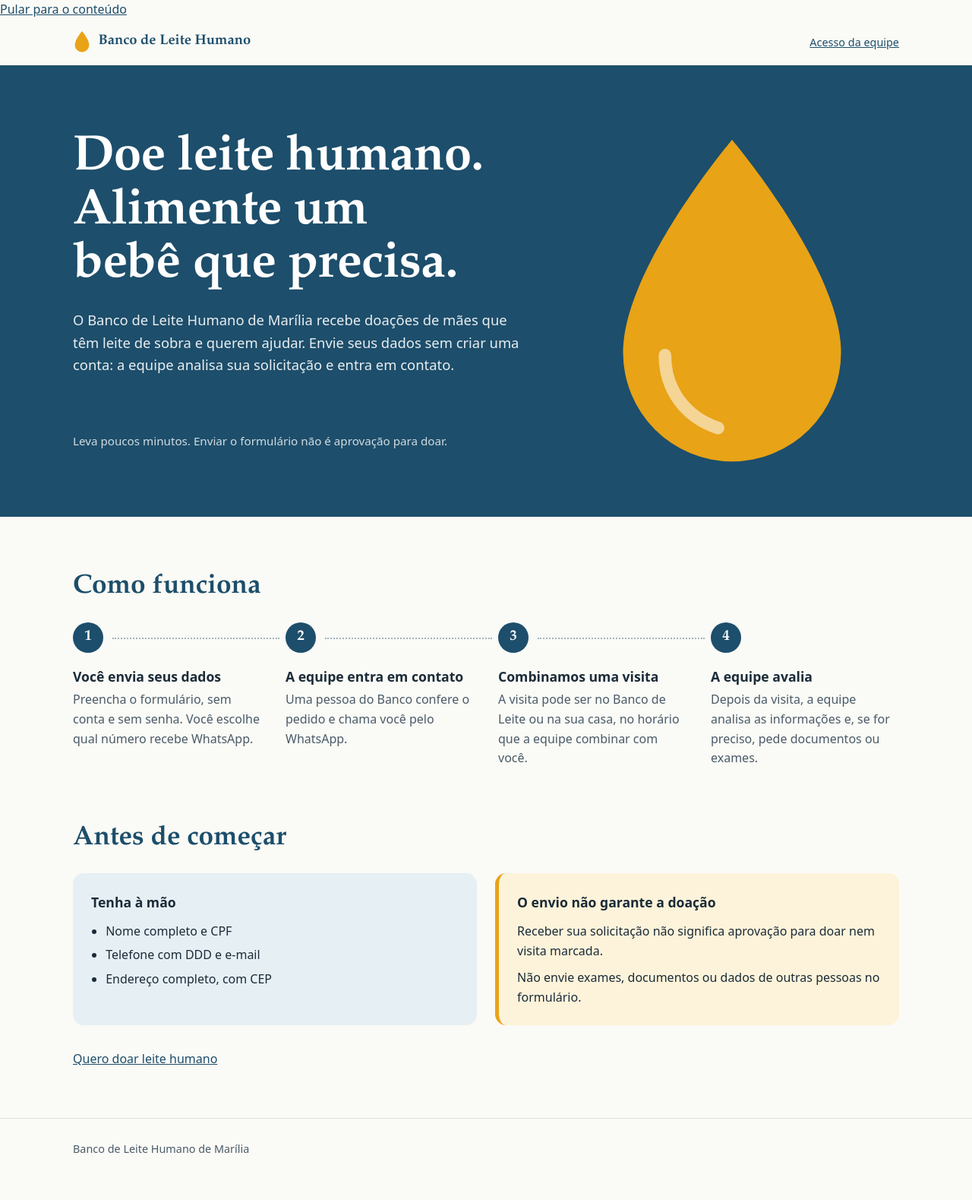
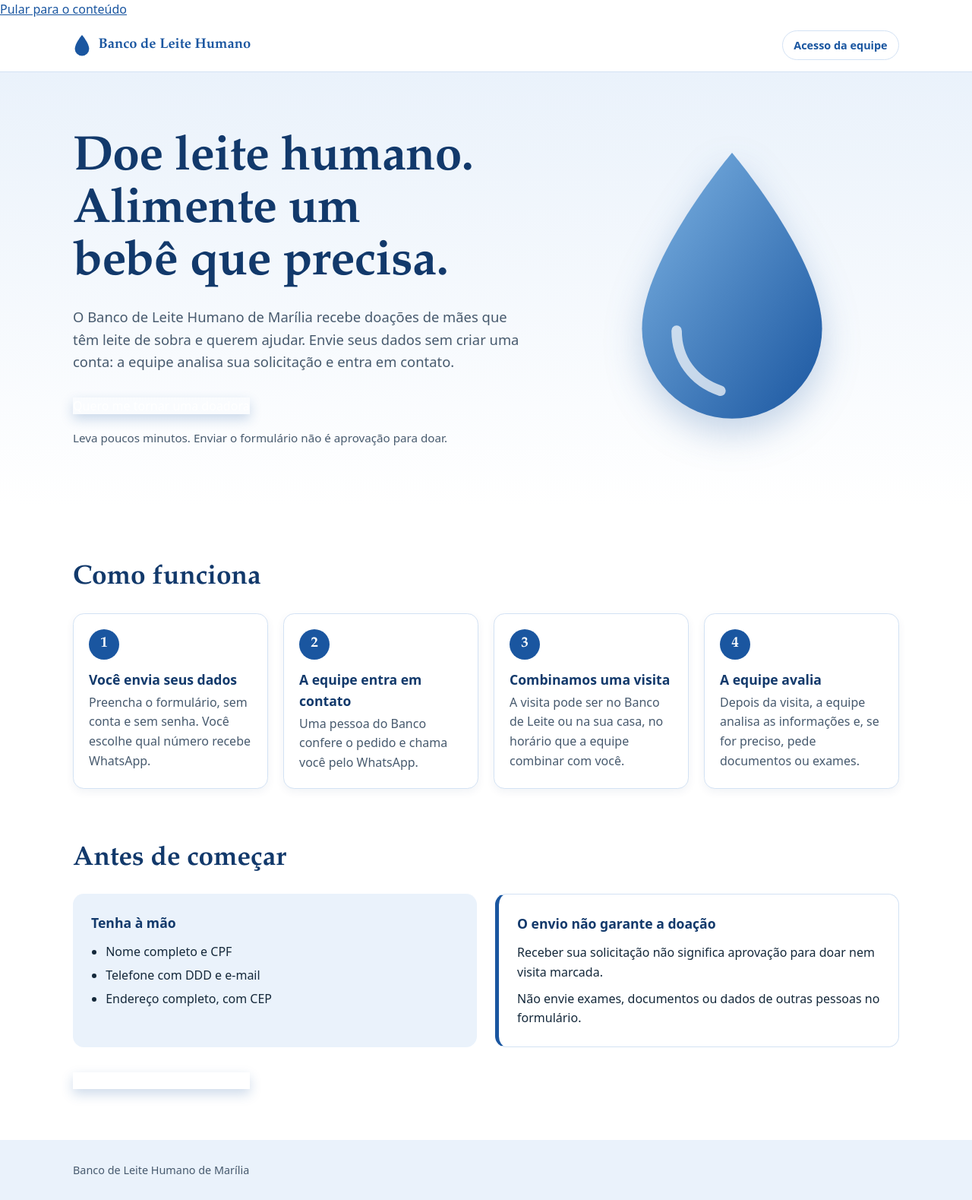
Before and after one commit to BlGMACK/FPA-Banco-de-Leite, a Laravel app: page / in a window 1280 px wide. Shown: the whole page at 76% size. Before the commit the page ends 1517 px from the top, so only its background shows below. Run offline with Laravel 12, Linux system fonts and the light colour scheme; style sheets or scripts are compiled from the project's sources.

Commit message:
Alteracao da interface inicial

```diff
--- a/resources/css/app.css
+++ b/resources/css/app.css
@@ -8,16 +8,17 @@
 /* ==========================================================================
    Área pública (início, /doar, pedido recebido)
    Tokens e componentes com prefixo blh- para não colidir com o Bootstrap.
-   Dourado = referência ao Agosto Dourado, campanha brasileira de aleitamento.
+   Paleta: branco e azul. Os tokens abaixo valem para toda a área pública.
    ========================================================================== */
 :root {
-    --blh-papel: #fafaf6;
-    --blh-tinta: #1b2b38;
-    --blh-tinta-suave: #4a5b68;
-    --blh-azul: #1d4e6b;
-    --blh-azul-claro: #e6eff4;
-    --blh-ouro: #e8a317;
-    --blh-ouro-forte: #f2b335;
+    --blh-papel: #ffffff;
+    --blh-tinta: #14283a;
+    --blh-tinta-suave: #475a6e;
+    --blh-azul: #1a56a0;
+    --blh-azul-escuro: #12396b;
+    --blh-azul-medio: #5b9bd5;
+    --blh-azul-claro: #eaf2fb;
+    --blh-azul-borda: #d3e2f4;
     --blh-fonte-titulo: "Iowan Old Style", "Palatino Linotype", Palatino, "Book Antiqua", Georgia, serif;
     --blh-fonte-texto: system-ui, -apple-system, "Segoe UI", Roboto, "Helvetica Neue", Arial, sans-serif;
 }
@@ -41,14 +42,15 @@
 }
 
 /* Cabeçalho e rodapé */
-.blh-topo { border-bottom: 1px solid rgba(27, 43, 56, .12); }
+.blh-topo { background: #fff; border-bottom: 1px solid var(--blh-azul-borda); }
 .blh-topo__linha { display: flex; align-items: center; justify-content: space-between; gap: 1rem; padding-block: .9rem; }
-.blh-marca { display: inline-flex; align-items: center; gap: .6rem; color: var(--blh-azul); text-decoration: none; font-family: var(--blh-fonte-titulo); font-size: 1.15rem; font-weight: 700; }
+.blh-marca { display: inline-flex; align-items: center; gap: .6rem; color: var(--blh-azul-escuro); text-decoration: none; font-family: var(--blh-fonte-titulo); font-size: 1.15rem; font-weight: 700; white-space: nowrap; }
 .blh-marca svg { width: 1.5rem; height: 1.9rem; flex: none; }
-.blh-marca { white-space: nowrap; }
-.blh-topo__acesso { font-size: .9rem; color: var(--blh-tinta-suave); text-align: right; }
-@media (max-width: 26rem) { .blh-marca { font-size: 1rem; } .blh-topo__acesso { font-size: .85rem; } }
-.blh-rodape { margin-top: 4rem; border-top: 1px solid rgba(27, 43, 56, .12); padding-block: 1.75rem; color: var(--blh-tinta-suave); font-size: .9rem; }
+.blh-marca svg path { fill: var(--blh-azul); }
+.blh-topo__acesso { font-size: .9rem; font-weight: 600; text-align: right; text-decoration: none; padding: .45rem .9rem; border: 1px solid var(--blh-azul-borda); border-radius: 2rem; color: var(--blh-azul); }
+.blh-topo__acesso:hover { background: var(--blh-azul-claro); }
+@media (max-width: 26rem) { .blh-marca { font-size: 1rem; } .blh-topo__acesso { font-size: .85rem; padding-inline: .7rem; } }
+.blh-rodape { margin-top: 4rem; background: var(--blh-azul-claro); padding-block: 1.75rem; color: var(--blh-tinta-suave); font-size: .9rem; }
 
 /* Botões (usa as variáveis do .btn do Bootstrap) */
 .btn-blh {
@@ -56,64 +58,65 @@
     --bs-btn-padding-y: .85rem;
     --bs-btn-font-weight: 700;
     --bs-btn-border-radius: .6rem;
-    --bs-btn-color: var(--blh-tinta);
-    --bs-btn-bg: var(--blh-ouro);
-    --bs-btn-border-color: var(--blh-ouro);
-    --bs-btn-hover-color: var(--blh-tinta);
-    --bs-btn-hover-bg: var(--blh-ouro-forte);
-    --bs-btn-hover-border-color: var(--blh-ouro-forte);
-    --bs-btn-active-color: var(--blh-tinta);
-    --bs-btn-active-bg: #d1920f;
-    --bs-btn-active-border-color: #d1920f;
-    --bs-btn-focus-shadow-rgb: 29, 78, 107;
+    --bs-btn-color: #fff;
+    --bs-btn-bg: var(--blh-azul);
+    --bs-btn-border-color: var(--blh-azul);
+    --bs-btn-hover-color: #fff;
+    --bs-btn-hover-bg: var(--blh-azul-escuro);
+    --bs-btn-hover-border-color: var(--blh-azul-escuro);
+    --bs-btn-active-color: #fff;
+    --bs-btn-active-bg: var(--blh-azul-escuro);
+    --bs-btn-active-border-color: var(--blh-azul-escuro);
+    --bs-btn-focus-shadow-rgb: 91, 155, 213;
+    box-shadow: 0 .4rem 1rem rgba(26, 86, 160, .22);
 }
+/* .blh-site a (azul) tem mais especificidade que .btn: sem isto o texto do botão fica azul sobre azul. */
+.blh-site a.btn-blh { color: var(--bs-btn-color); text-decoration: none; }
+.blh-site a.btn-blh:hover, .blh-site a.btn-blh:focus-visible, .blh-site a.btn-blh:active { color: var(--bs-btn-hover-color); }
+.blh-site a.btn-blh:focus-visible { outline-color: var(--blh-azul-escuro); }
 
 /* Abertura */
-.blh-hero { background: var(--blh-azul); color: #fff; overflow: hidden; }
-.blh-hero :focus-visible { outline-color: #fff; }
-.blh-hero__grade { display: grid; align-items: center; gap: 2rem; padding-block: clamp(2.5rem, 7vw, 5.5rem); }
-.blh-hero h1 { margin: 0 0 1.25rem; font-family: var(--blh-fonte-titulo); font-weight: 700; font-size: clamp(2.3rem, 1.2rem + 4.6vw, 4.1rem); line-height: 1.08; letter-spacing: -.01em; text-wrap: balance; }
-.blh-hero__texto { max-width: 38rem; margin: 0 0 2rem; font-size: 1.15rem; color: rgba(255, 255, 255, .9); }
-.blh-hero__nota { margin: 1rem 0 0; font-size: .95rem; color: rgba(255, 255, 255, .8); }
-.blh-gota { display: block; width: min(15rem, 55vw); height: auto; margin-inline: auto; }
+.blh-hero { background: linear-gradient(180deg, var(--blh-azul-claro) 0%, #fff 100%); overflow: hidden; }
+.blh-hero__grade { display: grid; align-items: center; gap: 2rem; padding-block: clamp(2.5rem, 7vw, 5rem); }
+.blh-hero h1 { margin: 0 0 1.25rem; color: var(--blh-azul-escuro); font-family: var(--blh-fonte-titulo); font-weight: 700; font-size: clamp(2.3rem, 1.2rem + 4.6vw, 4rem); line-height: 1.08; letter-spacing: -.01em; text-wrap: balance; }
+.blh-hero__texto { max-width: 38rem; margin: 0 0 2rem; font-size: 1.15rem; color: var(--blh-tinta-suave); }
+.blh-hero__nota { margin: 1rem 0 0; font-size: .95rem; color: var(--blh-tinta-suave); }
+.blh-hero__arte { display: grid; place-items: center; }
+.blh-gota { display: block; width: min(15rem, 60vw); height: auto; filter: drop-shadow(0 1.2rem 1.5rem rgba(26, 86, 160, .25)); }
 
 @media (min-width: 52rem) {
     .blh-hero__grade { grid-template-columns: minmax(0, 1.4fr) minmax(0, 1fr); }
-    .blh-gota { width: min(23rem, 100%); margin-block: -2rem -4.5rem; }
+    .blh-gota { width: min(19rem, 100%); }
 }
 
 /* Secções */
 .blh-secao { padding-top: clamp(2.5rem, 6vw, 4.5rem); }
-.blh-secao h2 { margin: 0 0 1.5rem; font-family: var(--blh-fonte-titulo); font-size: clamp(1.6rem, 1.2rem + 1.6vw, 2.2rem); line-height: 1.2; color: var(--blh-azul); }
+.blh-secao h2 { margin: 0 0 1.5rem; font-family: var(--blh-fonte-titulo); font-size: clamp(1.6rem, 1.2rem + 1.6vw, 2.2rem); line-height: 1.2; color: var(--blh-azul-escuro); }
 
 /* Passos: sequência real, por isso numerada */
-.blh-passos { display: grid; gap: 1.5rem; margin: 0; padding: 0; list-style: none; counter-reset: passo; }
-.blh-passos li { position: relative; padding-left: 3.5rem; counter-increment: passo; }
+.blh-passos { display: grid; gap: 1rem; margin: 0; padding: 0; list-style: none; counter-reset: passo; }
+.blh-passos li { position: relative; padding: 1.25rem 1.25rem 1.25rem 4.5rem; counter-increment: passo; background: #fff; border: 1px solid var(--blh-azul-borda); border-radius: .9rem; box-shadow: 0 .25rem .75rem rgba(18, 57, 107, .06); }
 .blh-passos li::before {
     content: counter(passo);
-    position: absolute; left: 0; top: 0;
+    position: absolute; left: 1.25rem; top: 1.25rem;
     display: grid; place-items: center;
     width: 2.5rem; height: 2.5rem; border-radius: 50%;
     background: var(--blh-azul); color: #fff;
     font-family: var(--blh-fonte-titulo); font-size: 1.2rem; font-weight: 700;
 }
-.blh-passos h3 { margin: 0 0 .25rem; font-size: 1.1rem; font-weight: 700; }
+.blh-passos h3 { margin: 0 0 .25rem; font-size: 1.1rem; font-weight: 700; color: var(--blh-azul-escuro); }
 .blh-passos p { margin: 0; max-width: 32rem; color: var(--blh-tinta-suave); }
 
 @media (min-width: 52rem) {
-    .blh-passos { grid-template-columns: repeat(4, minmax(0, 1fr)); gap: 2rem; }
-    .blh-passos li { padding: 3.6rem 0 0; }
-    .blh-passos li:not(:last-child)::after {
-        content: ""; position: absolute; top: 1.25rem; left: 3.25rem; right: -1.5rem;
-        border-top: 2px dotted rgba(29, 78, 107, .4);
-    }
+    .blh-passos { grid-template-columns: repeat(4, minmax(0, 1fr)); gap: 1.25rem; }
+    .blh-passos li { padding: 4.5rem 1.25rem 1.25rem; }
 }
 
 /* Antes de começar */
 .blh-preparo { display: grid; gap: 1.5rem; }
 .blh-preparo__bloco { padding: 1.5rem; border-radius: .9rem; background: var(--blh-azul-claro); }
-.blh-preparo__bloco--aviso { background: #fdf3da; border-left: .35rem solid var(--blh-ouro); }
-.blh-preparo h3 { margin: 0 0 .75rem; font-size: 1.1rem; font-weight: 700; }
+.blh-preparo__bloco--aviso { background: #fff; border: 1px solid var(--blh-azul-borda); border-left: .35rem solid var(--blh-azul); }
+.blh-preparo h3 { margin: 0 0 .75rem; font-size: 1.1rem; font-weight: 700; color: var(--blh-azul-escuro); }
 .blh-preparo ul { margin: 0; padding-left: 1.2rem; }
 .blh-preparo li + li { margin-top: .35rem; }
 .blh-preparo p { margin: 0; }
@@ -124,7 +127,7 @@
 /* Páginas de formulário e confirmação */
 .blh-pagina { width: 100%; max-width: 44rem; margin-inline: auto; padding: clamp(2rem, 5vw, 3.5rem) clamp(1rem, 4vw, 2rem) 0; }
 .blh-pagina h1 { font-family: var(--blh-fonte-titulo); font-weight: 700; color: var(--blh-azul); font-size: clamp(1.9rem, 1.3rem + 2.2vw, 2.6rem); line-height: 1.15; margin-bottom: 1rem; }
-.blh-site .form-control:focus, .blh-site .form-select:focus { border-color: var(--blh-azul); box-shadow: 0 0 0 .25rem rgba(29, 78, 107, .25); }
+.blh-site .form-control:focus, .blh-site .form-select:focus { border-color: var(--blh-azul); box-shadow: 0 0 0 .25rem rgba(26, 86, 160, .25); }
 .blh-site .form-check-input:checked { background-color: var(--blh-azul); border-color: var(--blh-azul); }
 
 @media (prefers-reduced-motion: no-preference) {
--- a/resources/views/inicio.blade.php
+++ b/resources/views/inicio.blade.php
@@ -4,13 +4,21 @@
             <div>
                 <h1 id="titulo-inicio">Doe leite humano. Alimente um bebê que precisa.</h1>
                 <p class="blh-hero__texto">O Banco de Leite Humano de Marília recebe doações de mães que têm leite de sobra e querem ajudar. Envie seus dados sem criar uma conta: a equipe analisa sua solicitação e entra em contato.</p>
-                <a class="btn btn-blh btn-lg" href="{{ route('solicitacoes.create') }}">Quero doar leite humano</a>
+                <a class="btn btn-blh btn-lg" href="{{ route('solicitacoes.create') }}">Quero me tornar uma doadora</a>
                 <p class="blh-hero__nota">Leva poucos minutos. Enviar o formulário não é aprovação para doar.</p>
             </div>
-            <svg class="blh-gota" viewBox="0 0 200 250" role="img" aria-label="Uma gota de leite dourada" focusable="false">
-                <path fill="#e8a317" d="M100 6C100 6 22 98 22 158a78 78 0 0 0 156 0C178 98 100 6 100 6Z"/>
-                <path fill="none" stroke="#fff" stroke-opacity=".55" stroke-width="9" stroke-linecap="round" d="M52 160c0 24 14 44 38 52"/>
-            </svg>
+            <div class="blh-hero__arte">
+                <svg class="blh-gota" viewBox="0 0 200 250" aria-hidden="true" focusable="false">
+                    <defs>
+                        <linearGradient id="blh-gota-degrade" x1="0" y1="0" x2="1" y2="1">
+                            <stop offset="0" stop-color="#7db3e3"/>
+                            <stop offset="1" stop-color="#1a56a0"/>
+                        </linearGradient>
+                    </defs>
+                    <path fill="url(#blh-gota-degrade)" d="M100 6C100 6 22 98 22 158a78 78 0 0 0 156 0C178 98 100 6 100 6Z"/>
+                    <path fill="none" stroke="#fff" stroke-opacity=".7" stroke-width="9" stroke-linecap="round" d="M52 160c0 24 14 44 38 52"/>
+                </svg>
+            </div>
         </div>
     </section>
 
@@ -54,7 +62,7 @@
                     <p>Não envie exames, documentos ou dados de outras pessoas no formulário.</p>
                 </div>
             </div>
-            <p class="blh-acao"><a class="btn btn-blh btn-lg" href="{{ route('solicitacoes.create') }}">Quero doar leite humano</a></p>
+            <p class="blh-acao"><a class="btn btn-blh btn-lg" href="{{ route('solicitacoes.create') }}">Quero me tornar uma doadora</a></p>
         </section>
     </div>
 </x-public-layout>
```
Also changed, not shown: resources/views/solicitacoes/create.blade.php (+15 -15 lines).
